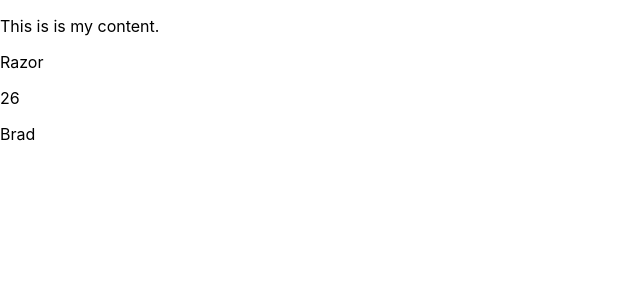
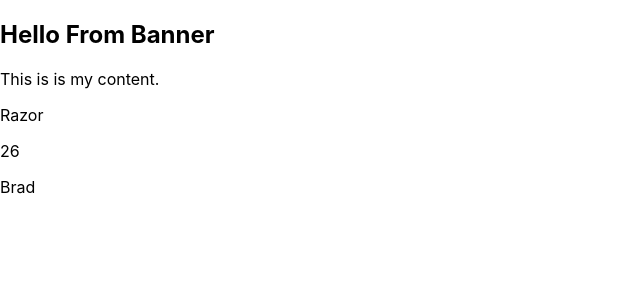
Before and after one commit to RazzSunuwar/React-Import-Export-ES6-Modules, a React (Create React App) app: page / in a window 1280 px wide. Shown: the top 300 px of the page, without its empty margins (0-640 px from the left). Built offline with nearby package versions, Linux system fonts and the light colour scheme.

Commit message:
Hello from Banner

```diff
--- a/src/App.js
+++ b/src/App.js
@@ -4,9 +4,11 @@
 
 import React from 'react';
 import {name, age, person} from './data';
+import Banner from './components/Header/banner';
 
 const App = () => (
   <section>
+    <Banner />
   <p>This is is my content.</p>
 <p>{name}</p>
 <p>{age}</p>
@@ -25,4 +27,4 @@ const App = () => (
 // );
 
 
-export default App
+export default App;
--- /dev/null
+++ b/src/components/Header/banner.js
@@ -0,0 +1,8 @@
+import React from 'react';
+export default function Banner(){
+    return (
+        <div>
+            <h1>Hello From Banner </h1>
+        </div>
+    );
+};
```
